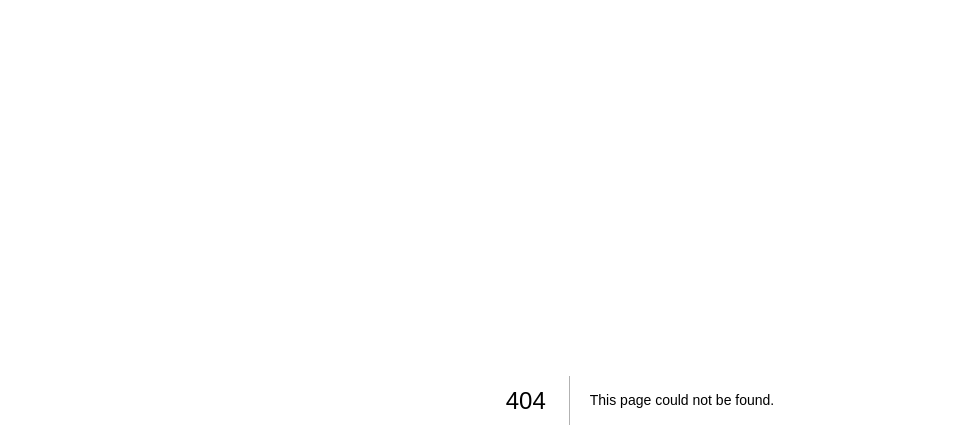
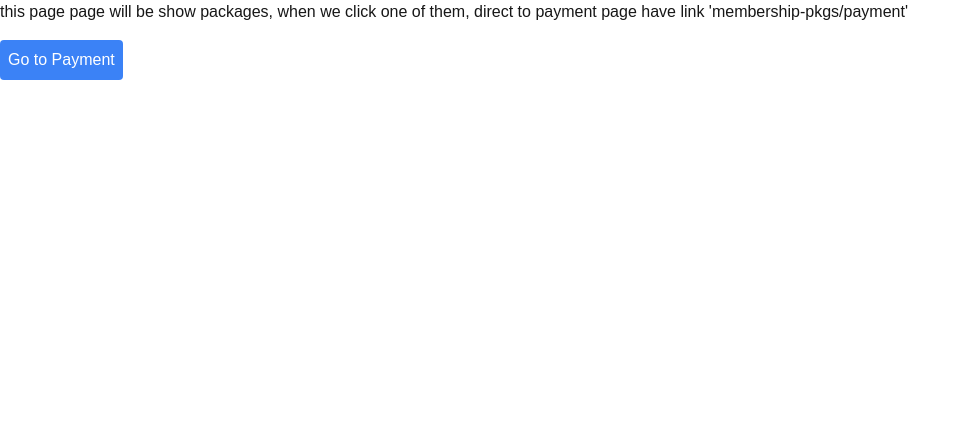
Before and after one commit to gheodn43/petmatch-app, a Next.js app: page /membership-pkgs in a window 1280 px wide. Before the commit this address had no page. Shown: the top 448 px of the page, without its empty margins (0-971 px from the left). Built offline with nearby package versions, Linux system fonts and the light colour scheme; a web font is replaced by a local one.

Commit message:
create new layout for main section

```diff
--- a/package.json
+++ b/package.json
@@ -14,6 +14,7 @@
     "@fortawesome/free-solid-svg-icons": "^6.6.0",
     "@fortawesome/react-fontawesome": "^0.2.2",
     "@headlessui/react": "^2.1.8",
+    "@payos/node": "^1.0.8",
     "@react-oauth/google": "^0.12.1",
     "autoprefixer": "^10.4.20",
     "aws-sdk": "^2.1691.0",
@@ -22,6 +23,7 @@
     "cookie": "^0.6.0",
     "cors": "^2.8.5",
     "dotenv": "^16.4.5",
+    "express": "^4.21.0",
     "fontawesome": "^5.6.3",
     "jsonwebtoken": "^9.0.2",
     "jwt-decode": "^4.0.0",
--- /dev/null
+++ b/src/app/home/@main/(..)membership-pkgs/page.tsx
@@ -0,0 +1,15 @@
+'use client';
+
+import Link from 'next/link';
+export default function MenbershipPkgs() {
+    return (
+        <div>
+            <p>this page page will be show packages, when we click  one of them, direct to payment page have link 'membership-pkgs/payment'</p>
+            <Link href="membership-pkgs/payment">
+                <button className="mt-4 p-2 bg-blue-500 text-white rounded">
+                    Go to Payment
+                </button>
+            </Link>
+        </div>
+    )
+}
--- /dev/null
+++ b/src/app/home/@main/(..)membership-pkgs/payment/page.tsx
@@ -0,0 +1,7 @@
+export default function PaymentPage(){
+    return (
+        <div className="h-full bg-blue-400" >
+            <p>In here will we have QR code  </p>
+        </div>
+    )
+}
--- a/src/app/home/@main/page.tsx
+++ b/src/app/home/@main/page.tsx
@@ -1,5 +1,16 @@
+'use client';
+
+import Link from 'next/link';
 export default function MainSection() {
     return (
-        <div className="bg-gray-500"></div>
+        <div>
+      <h1>Main Page</h1>
+      <p>This is the main content of the page.</p>
+      <Link href="/membership-pkgs">
+        <button className="mt-4 p-2 bg-blue-500 text-white rounded">
+          View all package
+        </button>
+      </Link>
+    </div>
     )
 }
--- /dev/null
+++ b/src/app/membership-pkgs/layout.tsx
@@ -0,0 +1,13 @@
+
+import React from "react";
+export default function SideLayout({
+    children,
+}: {
+    children: React.ReactNode,
+}) {
+    return (
+        <>
+            {children}
+        </>
+    );
+}
--- /dev/null
+++ b/src/app/membership-pkgs/page.tsx
@@ -0,0 +1,15 @@
+'use client';
+
+import Link from 'next/link';
+export default function MenbershipPkgs() {
+    return (
+        <div>
+            <p>this page page will be show packages, when we click  one of them, direct to payment page have link 'membership-pkgs/payment'</p>
+            <Link href="membership-pkgs/payment">
+                <button className="mt-4 p-2 bg-blue-500 text-white rounded">
+                    Go to Payment
+                </button>
+            </Link>
+        </div>
+    )
+}
--- /dev/null
+++ b/src/app/membership-pkgs/payment/page.tsx
@@ -0,0 +1,7 @@
+export default function PaymentPage(){
+    return (
+        <div className="h-full bg-blue-400" >
+            <p>In here will we have QR code  </p>
+        </div>
+    )
+}
```
Also changed, not shown: 1 other file (tests, documents, lock files or other folders).
